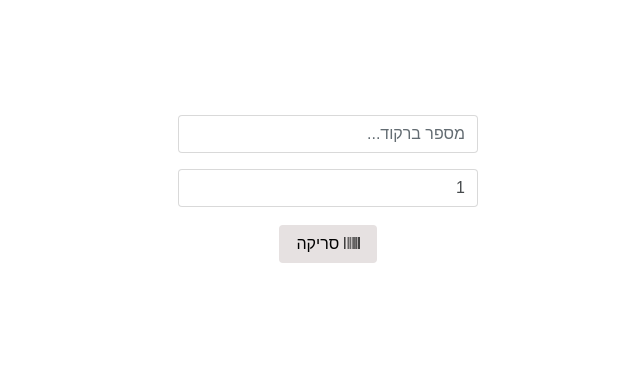
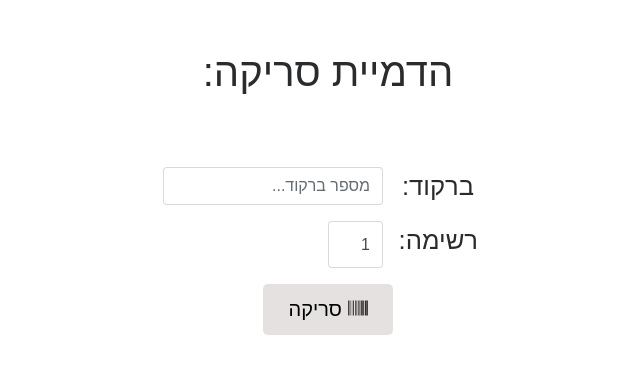
Before and after one commit to flomermer/Gulo, a PHP site: page /gulo/scanDemo.php in a window 1280 px wide. Shown: the top 374 px of the page, without its empty margins (312-952 px from the left). Run offline with PHP 8.4, Linux system fonts and the light colour scheme; some libraries are stand-ins or nearby versions; some web fonts are replaced.

Commit message:
final_final!

```diff
--- a/includes/style.css
+++ b/includes/style.css
@@ -285,6 +285,7 @@ svg.fa-plus-circle {
     #scanDemo main{
         margin:50px auto;
         width:300px;
+        text-align:center;
     }
     #scanDemo .alert{
         display:block;
--- a/scanDemo.php
+++ b/scanDemo.php
@@ -11,17 +11,20 @@
     <!-- Bootstrap CSS -->
     <link rel="stylesheet" href="https://maxcdn.bootstrapcdn.com/bootstrap/4.0.0-beta.3/css/bootstrap.min.css" integrity="sha384-Zug+QiDoJOrZ5t4lssLdxGhVrurbmBWopoEl+M6BdEfwnCJZtKxi1KgxUyJq13dy" crossorigin="anonymous">
     <link rel="stylesheet" href="includes/style.css" />
+
     <script>
          function formSend(event) {
              event.preventDefault();
              var list_id, barcode;
              list_id = $("input[name=list_id]").val();
              barcode = $("input[name=barcode]").val();
+             var formData = {
+                 list_id: list_id,
+                 barcode: barcode
+             }
+             $(".alert").removeClass("alert-success").removeClass("alert-danger").html('<i class="fas fa-spinner fa-spin"></i>').css("visibility", "visible");
 
-            $(".alert").removeClass("alert-success").removeClass("alert-danger").html('<i class="fas fa-spinner fa-spin"></i>').css("visibility", "visible");
-            $.ajax({
-                url: "server/set/scanBarcode.php?list_id=" + list_id + "&barcode=" + barcode,
-                success: function (data) {
+             $.post('server/set/scanBarcode.php', formData, function (data) {
                  if (data == 'success') { //חיישן זיהה את הברקוד במערכת גולו
                      $(".alert").text("מוצר נוסף בהצלחה לרשימה").addClass("alert-success").css("visibility", "visible");
                  } else if (data == 'mailSent') {
@@ -31,29 +34,32 @@
                  } else {
                      $(".alert").css("visibility", "hidden");
                  }
-                }
-            })
+             });
          }
          $("document").ready(function () {
              $("#formScanDemo").on("submit", formSend);
          })
     </script>
+
 </head>
 <body id="scanDemo">
     <main>
-        <form id="formScanDemo">
+        <h1>הדמיית סריקה:</h1>
+        <form id="formScanDemo" method="post" action="server/set/scanBarcode.php">
             <div class="alert text-center">
                 מוצר נוסף בהצלחה לרשימה
             </div>
-            <div class="form-group">
-                <input type="text" class="form-control" list="barcode" name="barcode" placeholder="מספר ברקוד..." required />
+            <div class="form-group row">
+                <lable class="col-4">ברקוד:</lable>
+                <input type="text" class="form-control col-8" list="barcode" name="barcode" placeholder="מספר ברקוד..." required />
             </div>
-            <div class="form-group">
-                <input type="number" class="form-control" name="list_id" placeholder="מספר רשימה..." min="1" step="1" value="1" required />
+            <div class="form-group row">
+                <label class="col-4 text-right">רשימה:</label>
+                <input type="number" class="form-control col-2" name="list_id" placeholder="מספר רשימה..." min="1" step="1" value="1" required />
             </div>
             <div class="form-group row">
                 <div class="col-12 text-center">
-                    <button type="submit" class="btn">
+                    <button type="submit" class="btn btn-lg">
                         <i class="fas fa-barcode"></i> סריקה
                     </button>
                 </div>
```
Also changed, not shown: includes/script.js (+16 -2 lines), server/set/scanBarcode.php (+5 -20 lines). Lines whose indentation alone changed are shown as unchanged.
